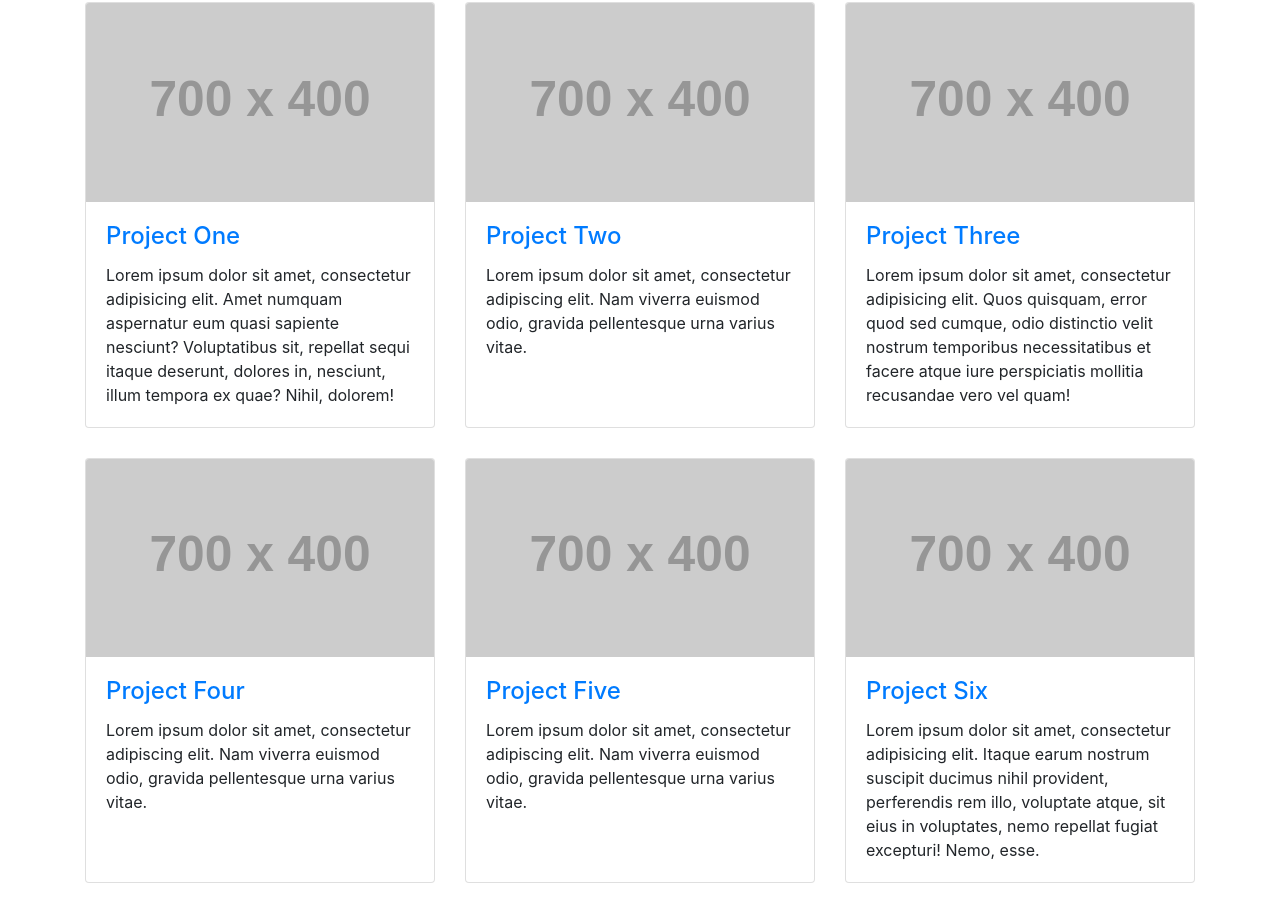
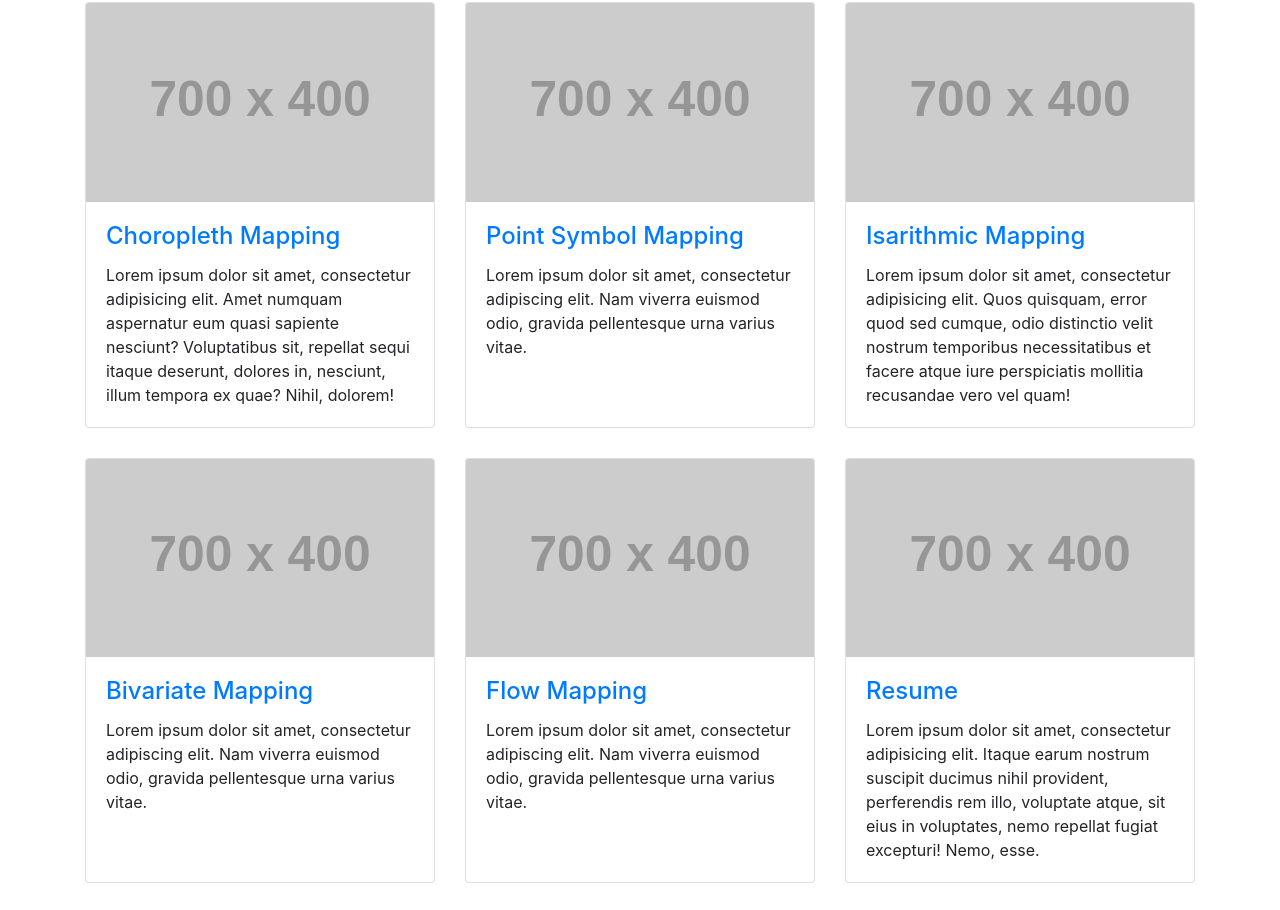
Before and after one commit to geog3540/scutts, a website: page index.html in a window 1280 px wide. Shown: the part 150-1060 px from the top of the page. Drawn offline with Linux system fonts and the light colour scheme; placeholder pictures from the web are drawn by us.

Commit message:
Update index.html

```diff
--- a/index.html
+++ b/index.html
@@ -62,7 +62,7 @@
             <a href="#"><img class="card-img-top" src="http://placehold.it/700x400" alt=""></a>
             <div class="card-body">
               <h4 class="card-title">
-                <a href="#">Project One</a>
+                <a href="#">Choropleth Mapping</a>
               </h4>
               <p class="card-text">Lorem ipsum dolor sit amet, consectetur adipisicing elit. Amet numquam aspernatur eum quasi sapiente nesciunt? Voluptatibus sit, repellat sequi itaque deserunt, dolores in, nesciunt, illum tempora ex quae? Nihil, dolorem!</p>
             </div>
@@ -73,7 +73,7 @@
             <a href="#"><img class="card-img-top" src="http://placehold.it/700x400" alt=""></a>
             <div class="card-body">
               <h4 class="card-title">
-                <a href="#">Project Two</a>
+                <a href="#">Point Symbol Mapping</a>
               </h4>
               <p class="card-text">Lorem ipsum dolor sit amet, consectetur adipiscing elit. Nam viverra euismod odio, gravida pellentesque urna varius vitae.</p>
             </div>
@@ -84,7 +84,7 @@
             <a href="#"><img class="card-img-top" src="http://placehold.it/700x400" alt=""></a>
             <div class="card-body">
               <h4 class="card-title">
-                <a href="#">Project Three</a>
+                <a href="#">Isarithmic Mapping</a>
               </h4>
               <p class="card-text">Lorem ipsum dolor sit amet, consectetur adipisicing elit. Quos quisquam, error quod sed cumque, odio distinctio velit nostrum temporibus necessitatibus et facere atque iure perspiciatis mollitia recusandae vero vel quam!</p>
             </div>
@@ -95,7 +95,7 @@
             <a href="#"><img class="card-img-top" src="http://placehold.it/700x400" alt=""></a>
             <div class="card-body">
               <h4 class="card-title">
-                <a href="#">Project Four</a>
+                <a href="#">Bivariate Mapping</a>
               </h4>
               <p class="card-text">Lorem ipsum dolor sit amet, consectetur adipiscing elit. Nam viverra euismod odio, gravida pellentesque urna varius vitae.</p>
             </div>
@@ -106,7 +106,7 @@
             <a href="#"><img class="card-img-top" src="http://placehold.it/700x400" alt=""></a>
             <div class="card-body">
               <h4 class="card-title">
-                <a href="#">Project Five</a>
+                <a href="#">Flow Mapping</a>
               </h4>
               <p class="card-text">Lorem ipsum dolor sit amet, consectetur adipiscing elit. Nam viverra euismod odio, gravida pellentesque urna varius vitae.</p>
             </div>
@@ -117,7 +117,7 @@
             <a href="#"><img class="card-img-top" src="http://placehold.it/700x400" alt=""></a>
             <div class="card-body">
               <h4 class="card-title">
-                <a href="#">Project Six</a>
+                <a href="#">Resume</a>
               </h4>
               <p class="card-text">Lorem ipsum dolor sit amet, consectetur adipisicing elit. Itaque earum nostrum suscipit ducimus nihil provident, perferendis rem illo, voluptate atque, sit eius in voluptates, nemo repellat fugiat excepturi! Nemo, esse.</p>
             </div>
```
